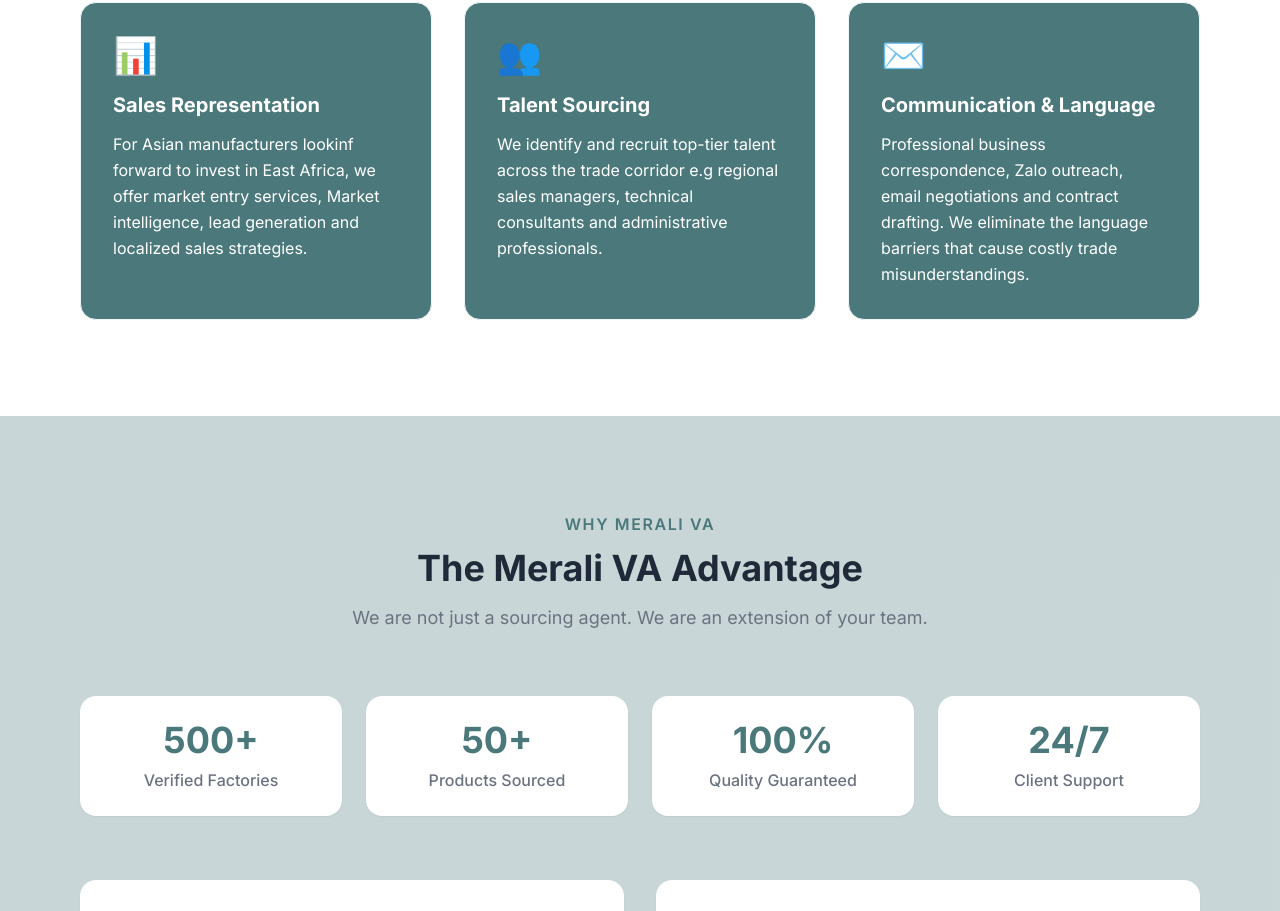
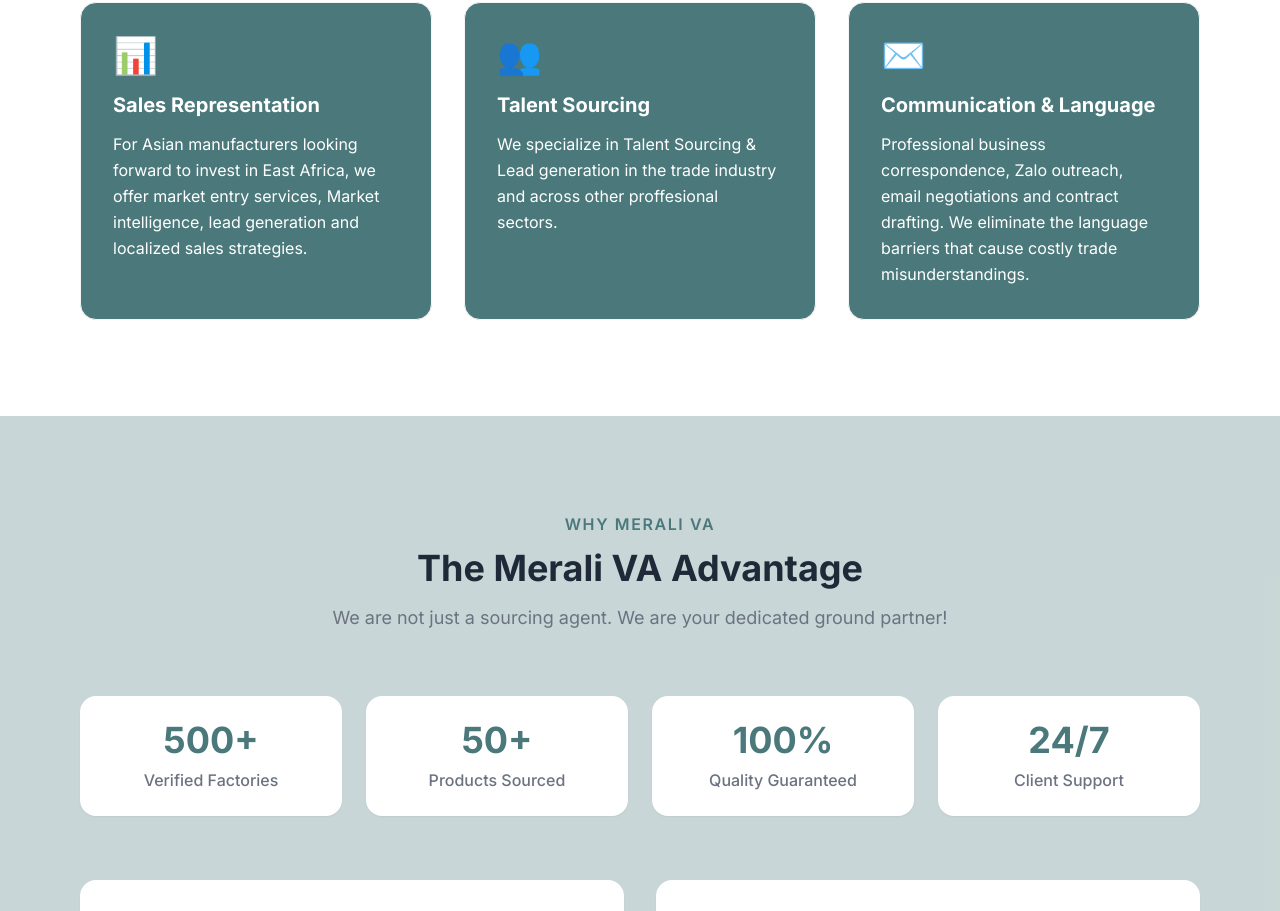
Before and after one commit to Harry-p-01/Merali-va, a React (Create React App) app: page / in a window 1280 px wide. Shown: the part 1456-2367 px from the top of the page. Built offline with nearby package versions, Linux system fonts and the light colour scheme.

Commit message:
final changes on landing page

```diff
--- a/src/components/services.js
+++ b/src/components/services.js
@@ -20,12 +20,12 @@
   {
     icon: '📊',
     title: 'Sales Representation',
-    description: 'For Asian manufacturers lookinf forward to invest in East Africa, we offer market entry services, Market intelligence, lead generation and localized sales strategies.',
+    description: 'For Asian manufacturers looking forward to invest in East Africa, we offer market entry services, Market intelligence, lead generation and localized sales strategies.',
   },
   {
     icon: '👥',
     title: 'Talent Sourcing',
-    description: 'We identify and recruit top-tier talent across the trade corridor e.g regional sales managers, technical consultants and administrative professionals.',
+    description: 'We specialize in Talent Sourcing & Lead generation in the trade industry and across other proffesional sectors.',
   },
   {
     icon: '✉️',
--- a/src/components/whychooseus.js
+++ b/src/components/whychooseus.js
@@ -51,7 +51,7 @@
           </p>
           <h2 className="text-4xl font-bold text-gray-800 mb-4">The Merali VA Advantage</h2>
           <p className="text-gray-500 text-lg max-w-2xl mx-auto">
-            We are not just a sourcing agent. We are an extension of your team.
+            We are not just a sourcing agent. We are your dedicated ground partner!
           </p>
         </motion.div>
 
--- a/src/pages/Services.js
+++ b/src/pages/Services.js
@@ -55,7 +55,7 @@
   {
     icon: '👥',
     title: 'Talent Sourcing',
-    description: 'We identify and recruit top-tier talent across the trade corridor — regional sales managers, technical consultants and administrative professionals.',
+    description: 'We identify and recruit top-tier talent across the trade corridor; regional sales managers, technical consultants and administrative professionals.',
     details: [
       'Regional sales managers',
       'Technical consultants',
```
